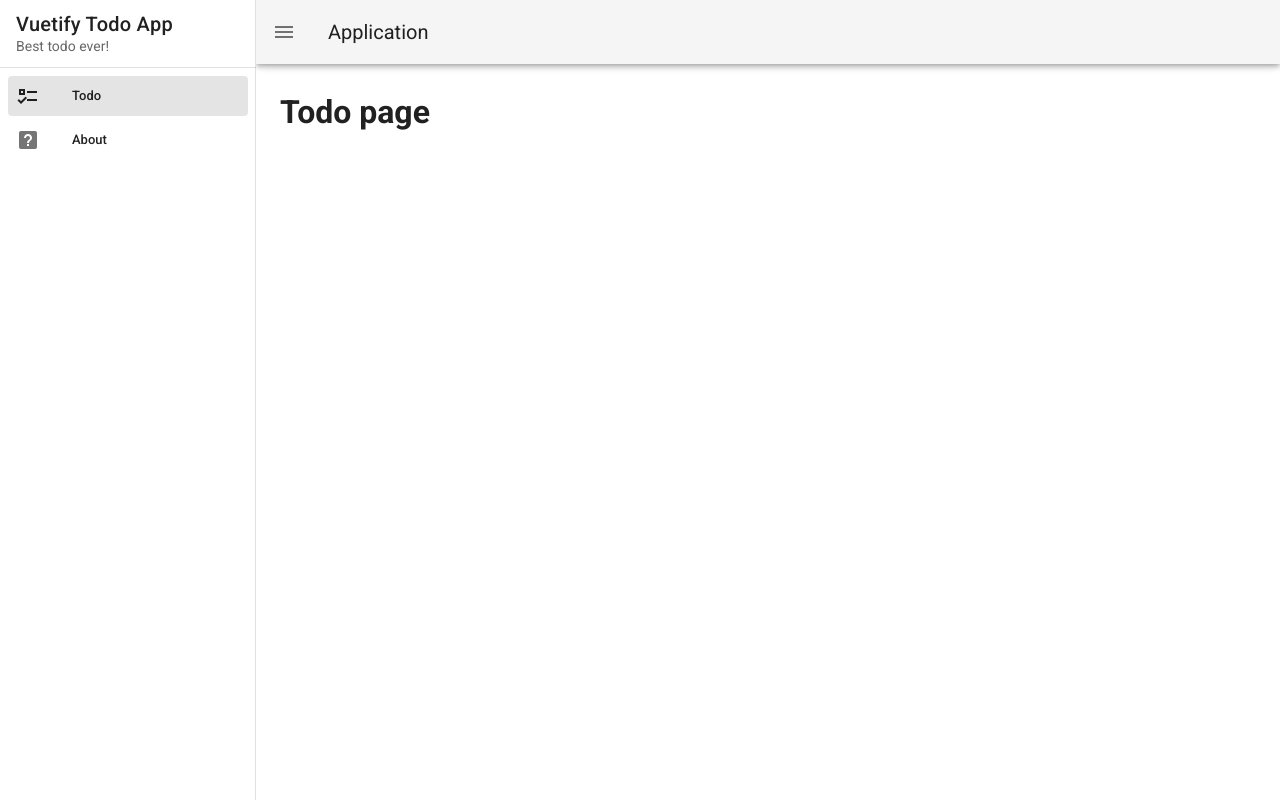
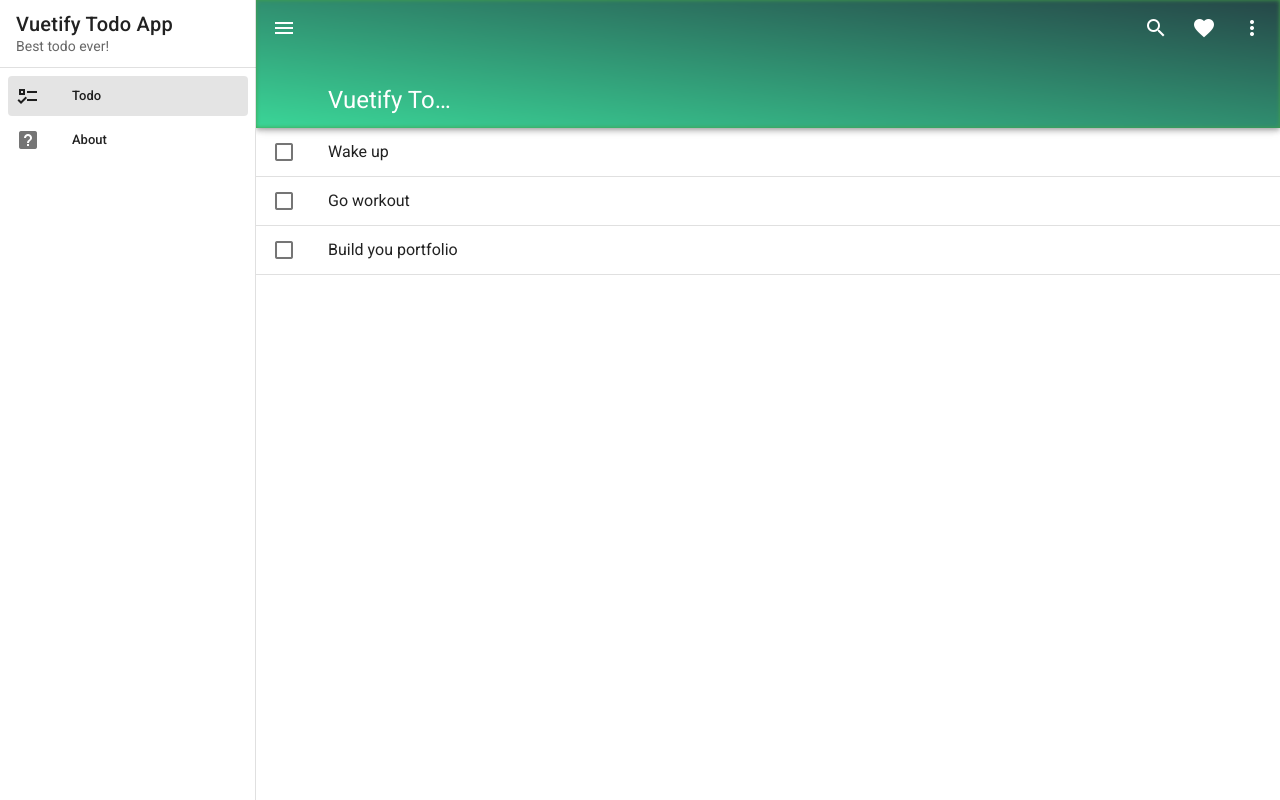
Before and after one commit to LbStoyanov/VuetifyUI, a Vue app in the folder vuetify-todo/: page /#/ in a window 1280 px wide. Built offline with nearby package versions, Linux system fonts and the light colour scheme.

Commit message:
Todo App Development

```diff
--- a/vuetify-todo/src/App.vue
+++ b/vuetify-todo/src/App.vue
@@ -37,10 +37,39 @@
         </v-list-item>
       </v-list>
     </v-navigation-drawer>
-    <v-app-bar app>
+    <v-app-bar
+      app
+      color="#43a047"
+      dark
+      prominent
+      src="../public/winter.jpg"
+      fade-img-on-scroll
+      scroll-threshold="500"
+    >
+      <template v-slot:img="{ props }">
+        <v-img
+          v-bind="props"
+          gradient="to top right, rgba(55,236,186,.7), rgba(25,32,72,.7)"
+        ></v-img>
+      </template>
+
       <v-app-bar-nav-icon @click="drawer = !drawer"></v-app-bar-nav-icon>
 
-      <v-toolbar-title>Application</v-toolbar-title>
+      <v-app-bar-title>Vuetify Todo</v-app-bar-title>
+
+      <v-spacer></v-spacer>
+
+      <v-btn icon>
+        <v-icon>mdi-magnify</v-icon>
+      </v-btn>
+
+      <v-btn icon>
+        <v-icon>mdi-heart</v-icon>
+      </v-btn>
+
+      <v-btn icon>
+        <v-icon>mdi-dots-vertical</v-icon>
+      </v-btn>
     </v-app-bar>
 
     <v-main>
--- a/vuetify-todo/src/views/TodoView.vue
+++ b/vuetify-todo/src/views/TodoView.vue
@@ -1,16 +1,46 @@
 <template>
-  <div class="home pa-6">
-    <h1>
-      Todo page
-    </h1>
+  <div>
+    <v-list
+    class="pt-0"
+    flat>
+      <div v-for="task in tasks" :key="task.id">
+        <v-list-item >
+        <template v-slot:default="{ active }">
+          <v-list-item-action>
+            <v-checkbox :input-value="active" color="primary"></v-checkbox>
+          </v-list-item-action>
+
+          <v-list-item-content>
+            <v-list-item-title>{{task.title}}</v-list-item-title>
+          </v-list-item-content>
+        </template>
+      </v-list-item>
+      <v-divider></v-divider>
+      </div>
+    </v-list>
   </div>
 </template>
 
 <script>
-
-
-  export default {
-    name: 'Home',
-
-  }
+export default {
+  name: "Home",
+  data() {
+    return {
+      tasks: [
+        {
+          id: 1,
+          title: "Wake up",
+        },
+        {
+          id: 2,
+          title: "Go workout",
+        },
+        {
+          id: 3,
+          title: "Build you portfolio",
+        },
+      ]
+    };
+  },
+};
 </script>
```
Also changed, not shown: vuetify-todo/public/winter.jpg (added).
